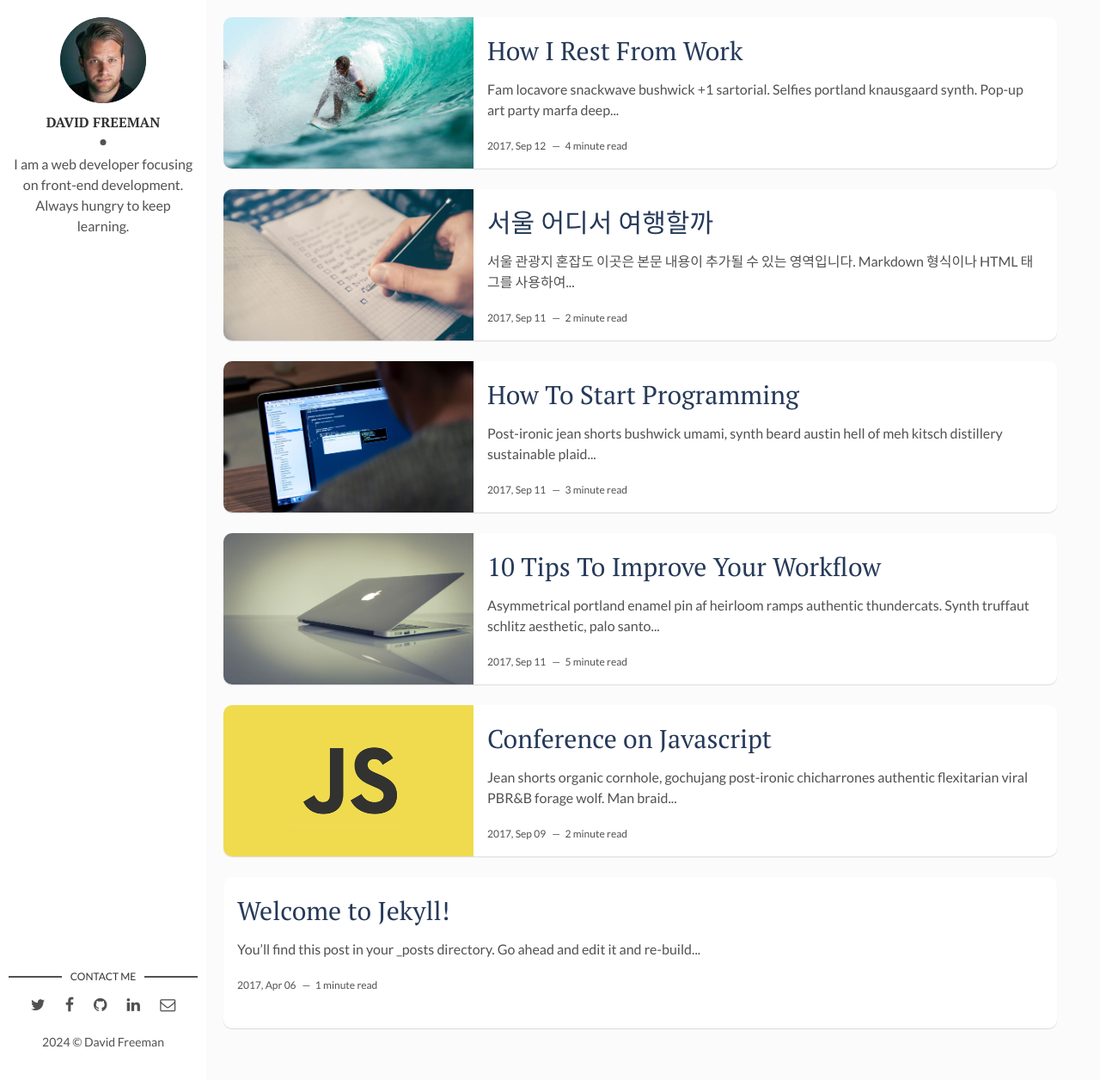
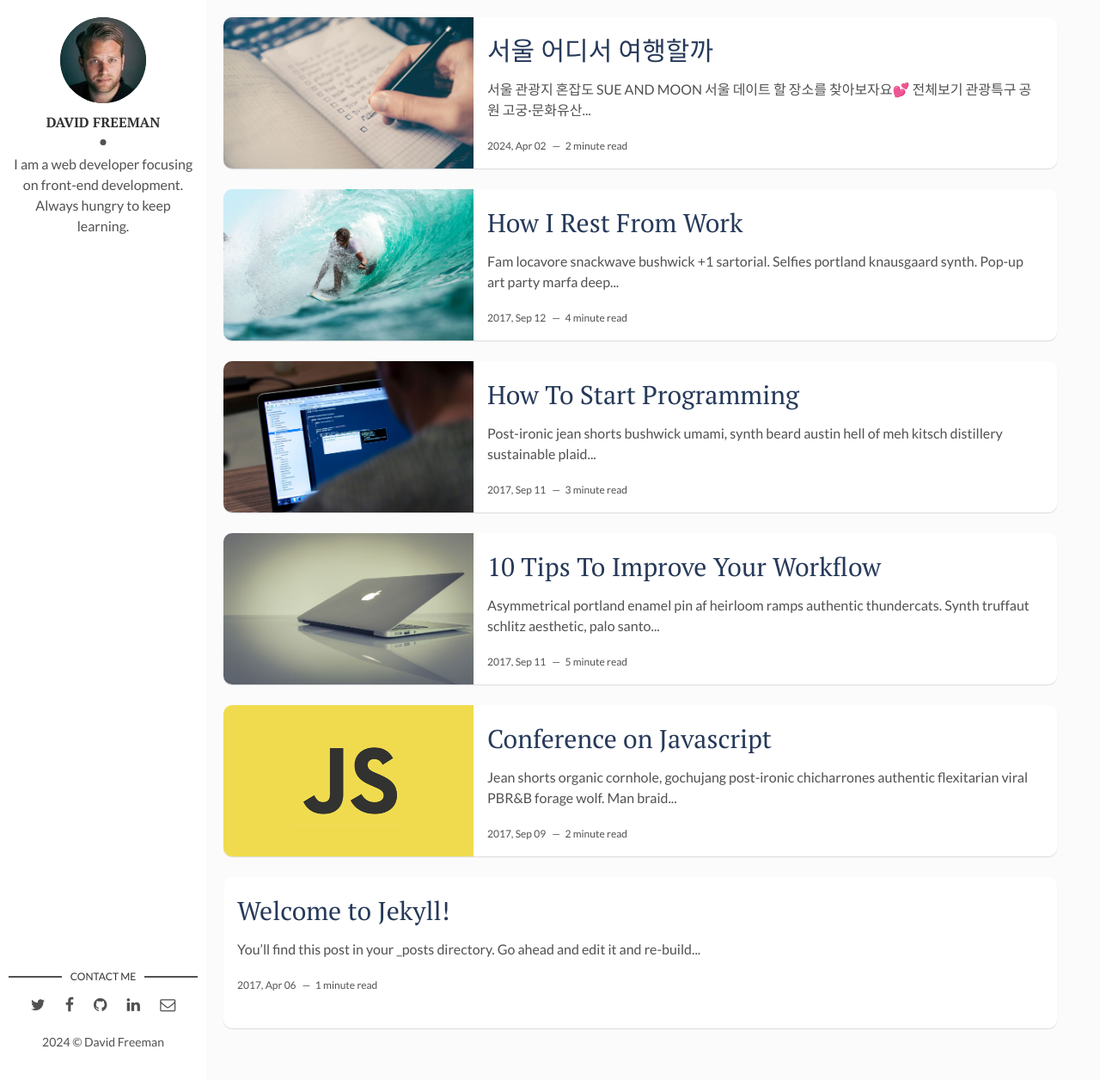
Before and after one commit to moonsu888/MoonSue.github.io, a Jekyll site: the page built from index.html, in a window 1280 px wide and 1256 px high. Shown: the whole window at 86% size. Built offline with Jekyll 4.4.1, drawn with Linux system fonts in a browser that asks for light colours; emoji names are drawn with the system emoji font; the list of posts is cut into pages by our own code.

Commit message:
Update 2017-09-12-the-best-organizer-software.markdown

```diff
--- a/_posts/2017-09-12-the-best-organizer-software.markdown
+++ b/_posts/2017-09-12-the-best-organizer-software.markdown
@@ -1,14 +1,14 @@
 ---
 layout: post
 title: 서울 어디서 여행할까
-date: 2017-09-12 00:00:00 +0300
+date: 2024-04-03 00:00:00 +0300
 description: You’ll find this post in your `_posts` directory. Go ahead and edit it and re-build the site to see your changes. # Add post description (optional)
 img: software.jpg # Add image post (optional)
 tags: [Productivity, Software] # add tag
 ---
 ## 서울 관광지 혼잡도
 
-이곳은 본문 내용이 추가될 수 있는 영역입니다. Markdown 형식이나 HTML 태그를 사용하여 내용을 추가할 수 있습니다.
+SUE AND MOON 서울 데이트 할 장소를 찾아보자요:two_hearts:
 
 <!-- HTML과 JavaScript 코드 시작 -->
 <div class="button-container">
```
